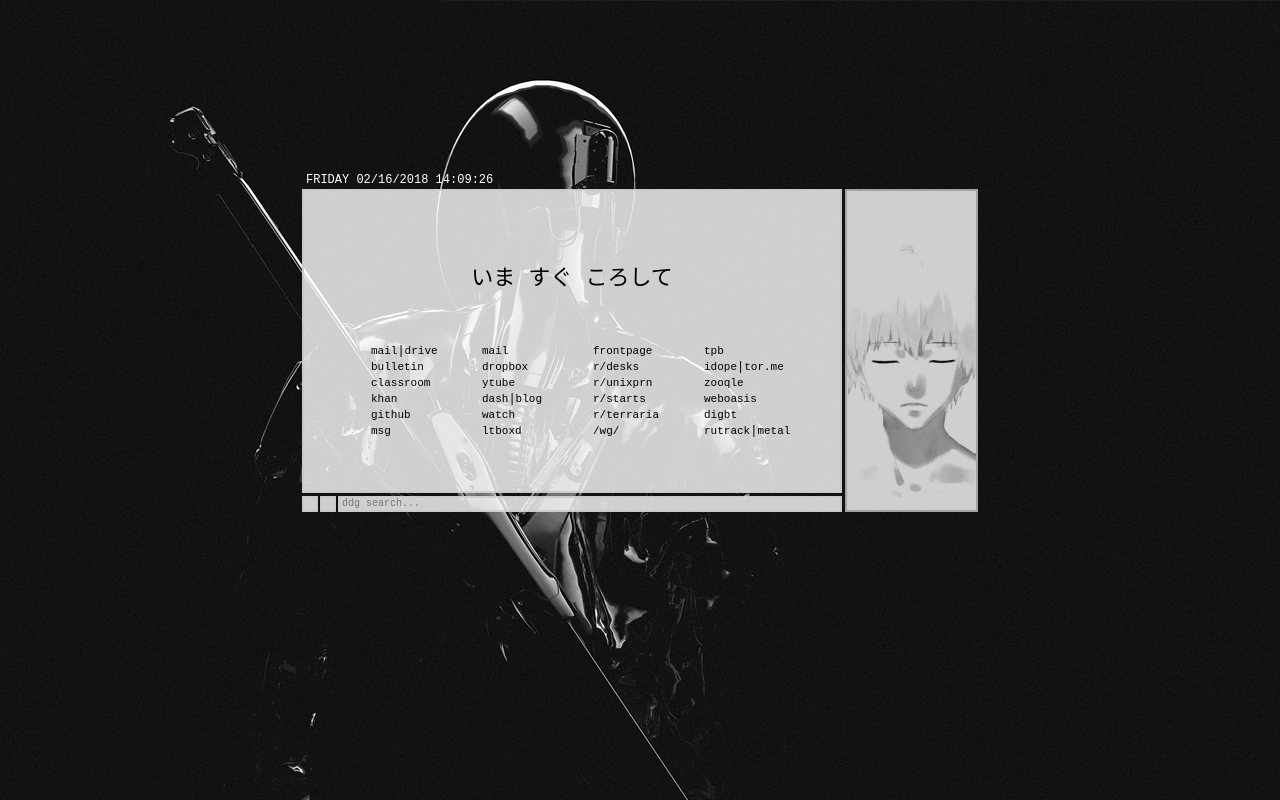
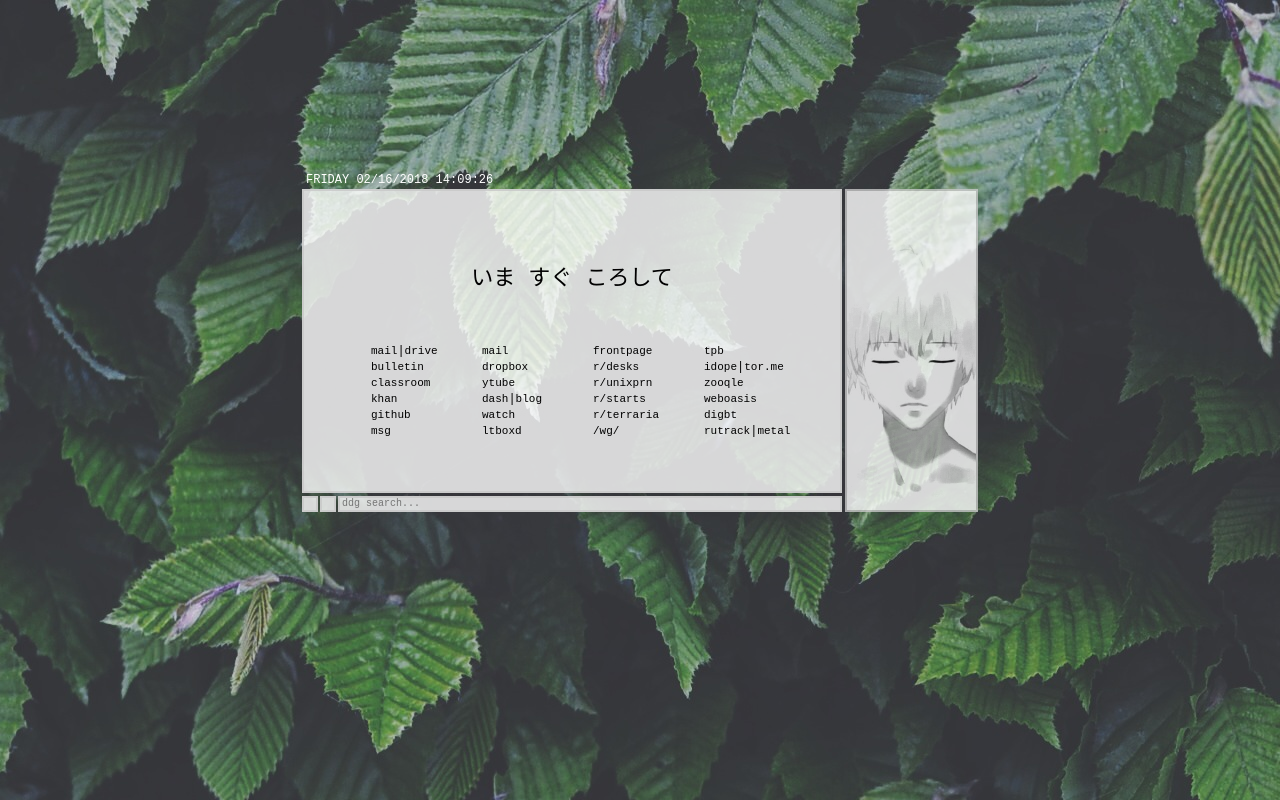
Before and after one commit to Ax8000TauN/startpageY, a plain HTML site: page index.html in a window 1280 px wide. Drawn offline with nearby package versions, Linux system fonts and the light colour scheme.

Commit message:
Update styles.css

```diff
--- a/styles.css
+++ b/styles.css
@@ -7,7 +7,7 @@ body{
 	font-family: ProFontWindows, monospace;
 	font-size:12px;
 	background-color:#272727;
-	background-image: url("img/bg.png");
+	background-image: url("img/1.jpg");
 	background-repeat: repeat;
 }
 
```
